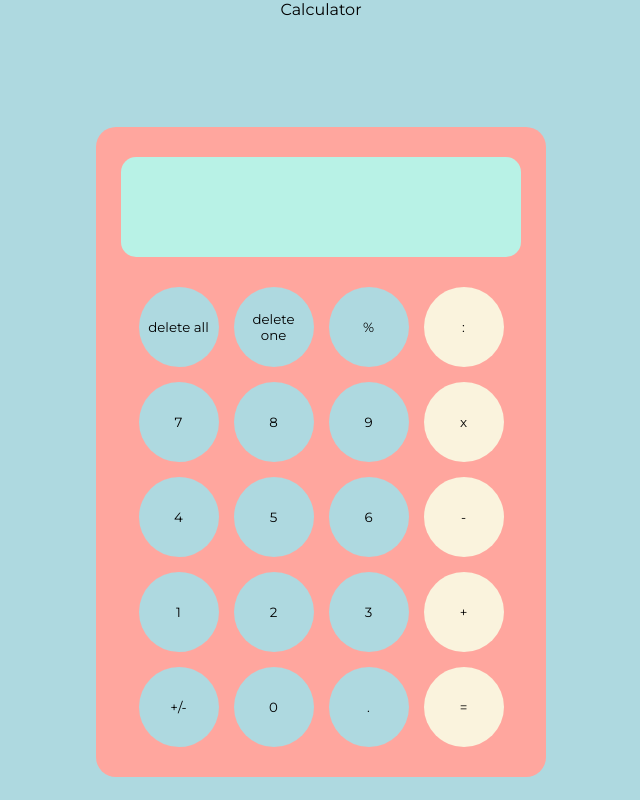
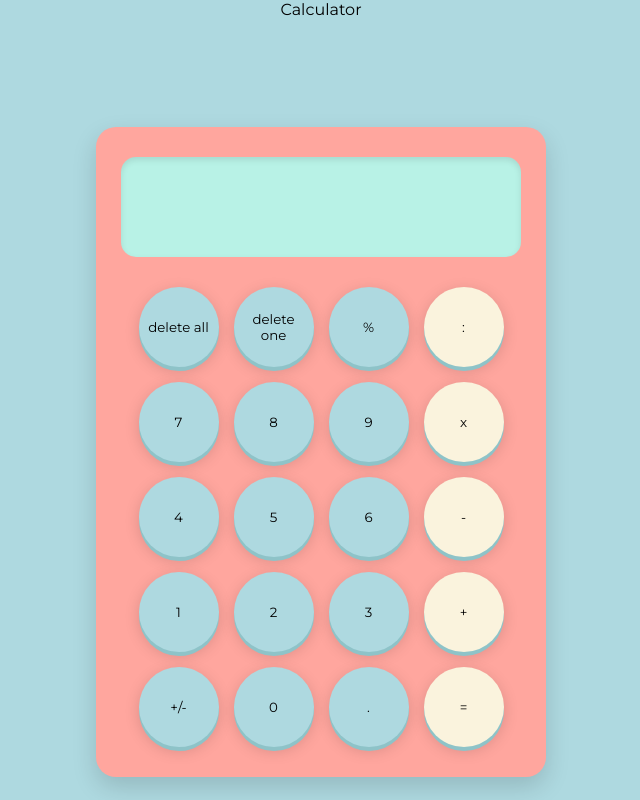
Before and after one commit to stiglicandjela/calculator, a plain HTML site: page index.html in a window 1280 px wide. Shown: the whole page, without its empty margins (319-959 px from the left). Drawn offline with Linux system fonts and the light colour scheme.

Commit message:
Finnish style

```diff
--- a/style.css
+++ b/style.css
@@ -22,6 +22,12 @@ body{
     justify-content: center;
     flex-direction: column;
     margin-top: 100px;
+     box-shadow: 0 10px 25px rgba(0, 0, 0, 0.15);
+    transition: transform 0.3s ease;
+}
+
+.container-calculator:hover {
+  transform: scale(1.02);
 }
 
 .container-screen{
@@ -31,6 +37,7 @@ body{
     height: 100px;
     width: 400px;
     margin-top: 30px;
+    box-shadow: inset 0 3px 6px rgba(0, 0, 0, 0.1);
 }
 
 .container-buttons{
@@ -51,7 +58,18 @@ button{
     width: 80px;
     height: 80px;
     border:0;
-    box-shadow: 5;
+    cursor: pointer;
+    box-shadow: 0 4px 0 #8ec3c8, 0 4px 15px rgba(0, 0, 0, 0.15);
+    transition: all 0.15s ease;
+}
+
+button:active {
+  transform: translateY(3px);
+  box-shadow: 0 1px 0 #8ec3c8, 0 2px 10px rgba(0, 0, 0, 0.1);
+}
+
+button:hover {
+  filter: brightness(1.1);
 }
 
 .special{
```
